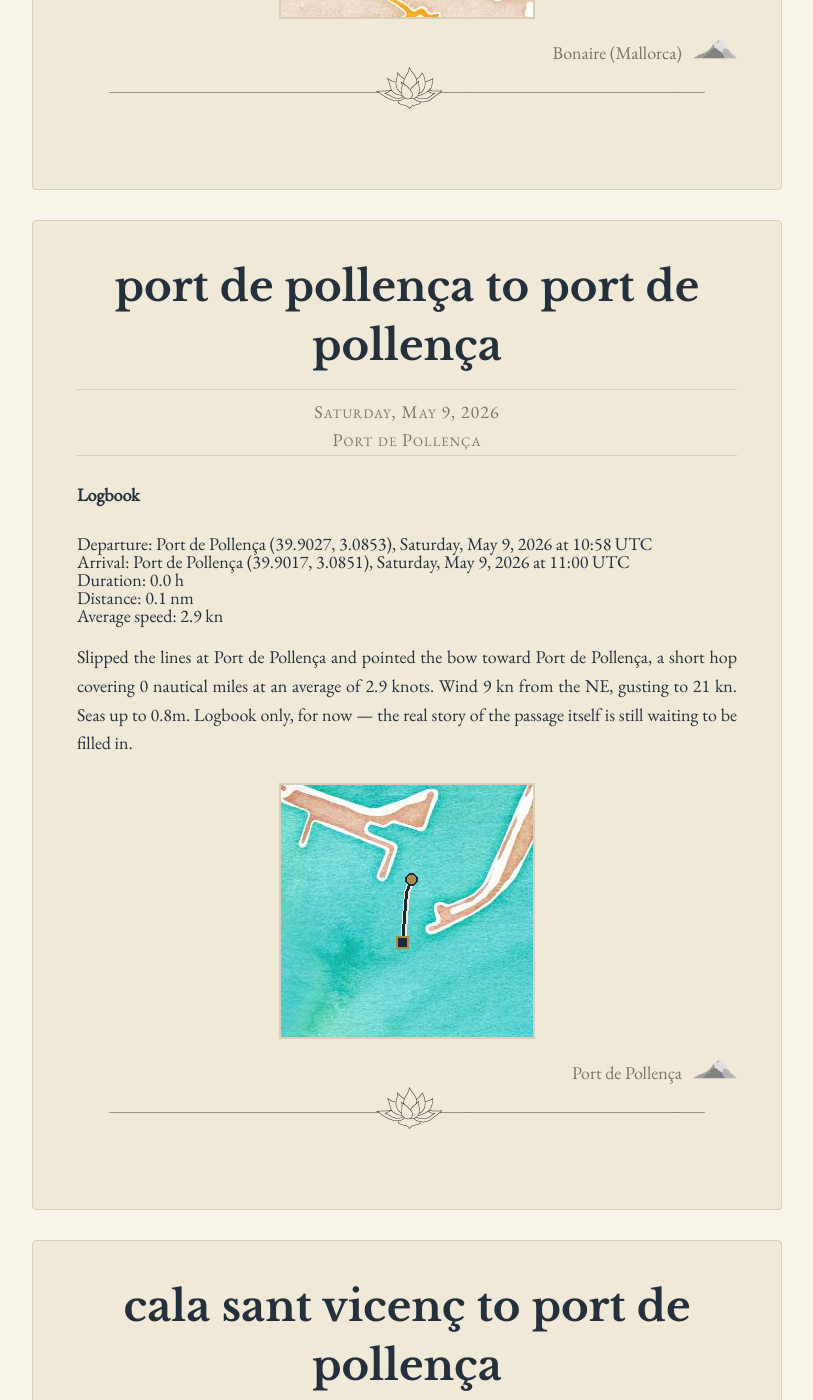
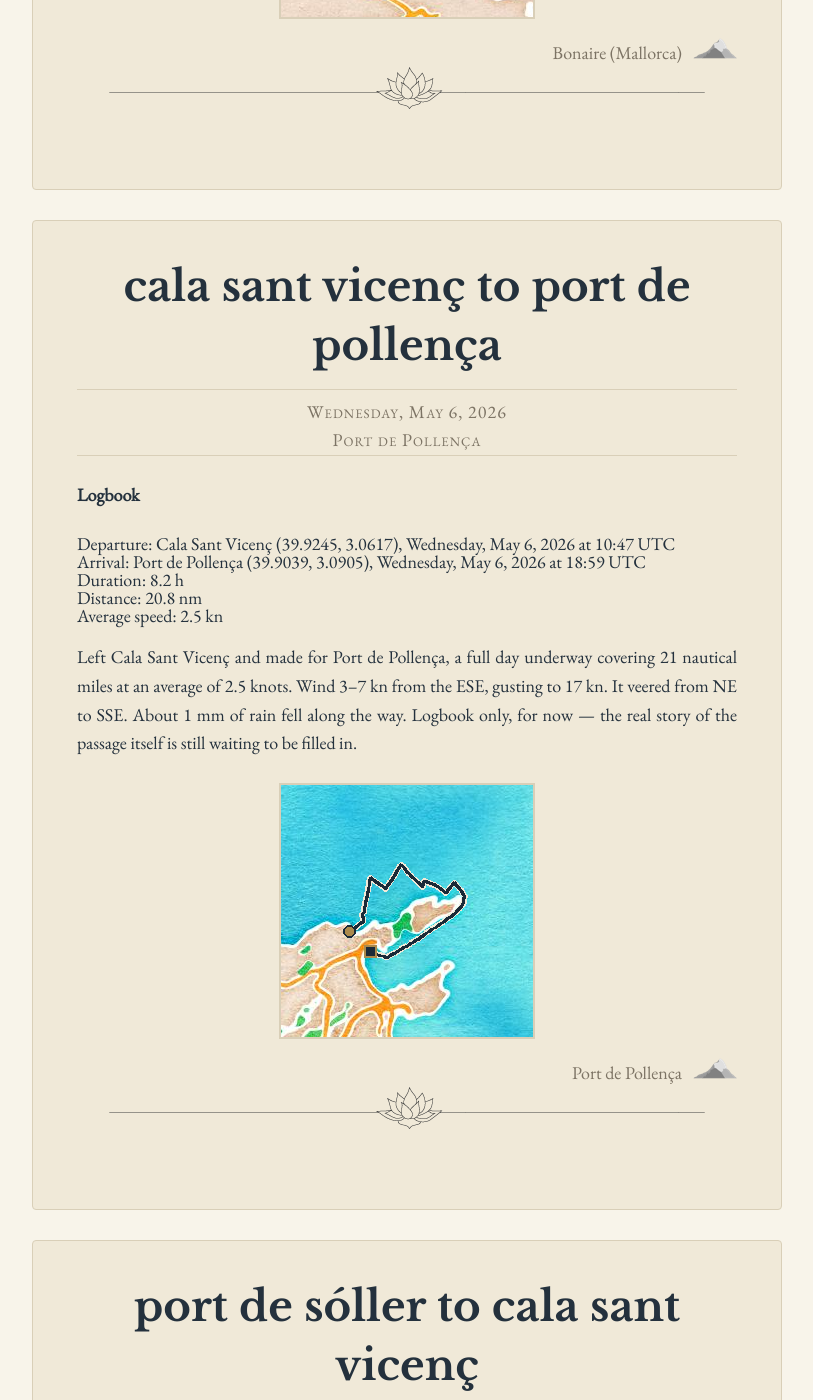
Before and after one commit to tinarasia/sailing-web, a Jekyll site: the page built from voyages/spring-2026.md, in a window 1280 px wide and 1400 px high, scrolled down 5662 px. Shown: the whole window, without its empty margins (233-1046 px from the left). Built offline with Jekyll 4.4.1, drawn with Linux system fonts in a browser that asks for light colours.

Commit message:
Remove the trip-08 Port de Pollença non-trip post
That "trip" was a 2-minute, 0.1nm blip within the same anchorage (GPS
noise around a >=3h stop, not an actual passage) -- removing the post,
its track image, and its manifest entry.

```diff
--- a/_posts/.sailing-trip-logbook-manifest.json
+++ b/_posts/.sailing-trip-logbook-manifest.json
@@ -32,7 +32,6 @@
   "2026-05-01-cala-de-sa-calobra-to-port-de-soller.md": "d995b07d819ff2071bf23308d5b636dd4701f9d46196d5d77450399265b91450",
   "2026-05-04-port-de-soller-to-cala-sant-vicenc.md": "690b9529b11319cc394656d222fa490beb8ba83c2e89c37665019d8e94246c01",
   "2026-05-06-cala-sant-vicenc-to-port-de-pollenca.md": "f965107fea075b34a93cc272fbcaa2bf676efbe4beab9c5d21b05515c4cc2621",
-  "2026-05-09-port-de-pollenca-to-port-de-pollenca.md": "53daee2cd61b9a7f59ffb2d7724dfb867c0a73d43c5d929ac926dba1eda37ca4",
   "2026-05-10-port-de-pollenca-to-bonaire-mallorca.md": "75c11afcfd146ab893ab4092b260a46603e6253e1ac6f4343d99eb0166332781",
   "2026-05-11-bonaire-mallorca-to-alcudia.md": "7a93d8e03fa1eb9acc8b8527682de7b21c8fc200d22ed919bf0be2210a337bff",
   "2026-05-15-alcudia-to-cala-molto.md": "9b31e6ccbd423ad2c78ef29f4f2cdf82c85a9071b2b4cfdd857476b5f25f7e96",
--- a/_posts/2026-05-09-port-de-pollenca-to-port-de-pollenca.md
+++ /dev/null
@@ -1,20 +0,0 @@
----
-layout: post
-title: "port de pollença to port de pollença"
-date: 2026-05-09 11:00:09 +0000
-categories: ["Spring 2026"]
-location: "Port de Pollença"
-permalink: /2026/05/09/port-de-pollenca-to-port-de-pollenca/
----
-
-**Logbook**
-
-- Departure: Port de Pollença (39.9027, 3.0853), Saturday, May 9, 2026 at 10:58 UTC
-- Arrival: Port de Pollença (39.9017, 3.0851), Saturday, May 9, 2026 at 11:00 UTC
-- Duration: 0.0 h
-- Distance: 0.1 nm
-- Average speed: 2.9 kn
-
-Slipped the lines at Port de Pollença and pointed the bow toward Port de Pollença, a short hop covering 0 nautical miles at an average of 2.9 knots. Wind 9 kn from the NE, gusting to 21 kn. Seas up to 0.8m. Logbook only, for now — the real story of the passage itself is still waiting to be filled in.
-
-![Track from Port de Pollença to Port de Pollença](/img/tracks/trip08-port-de-pollenca-to-port-de-pollenca.png){: width="256" style="display:block; margin-left:auto; margin-right:auto"}
```
Also changed, not shown: img/tracks/trip08-port-de-pollenca-to-port-de-pollenca.png (deleted).
